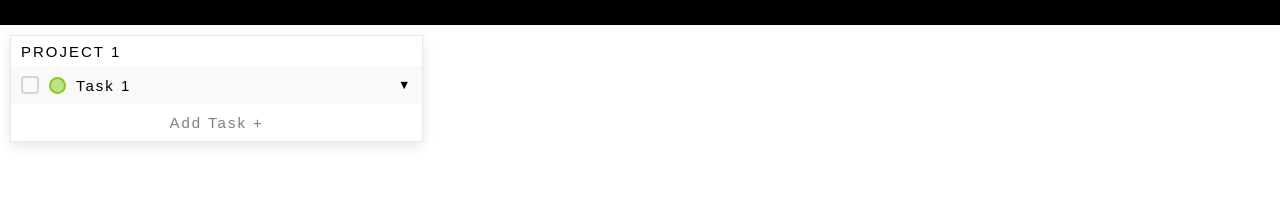
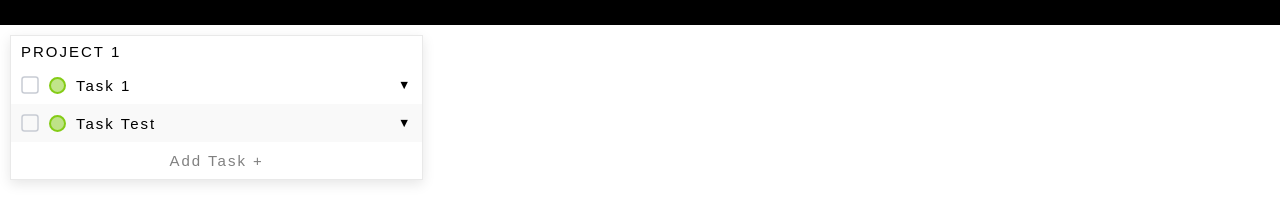
Before and after one commit to teapardee/odin-todo, a website built with webpack: page dist/index.html in a window 1280 px wide. Shown: the part 55-278 px from the top of the page. Built offline with nearby package versions, Linux system fonts and the light colour scheme.

Commit message:
Add Initial Dom Render Functionality

```diff
--- a/src/index.js
+++ b/src/index.js
@@ -1,13 +1,12 @@
 import './style.css';
 import Project from './modules/project.js';
-import { addExpandListeners, addEditListeners } from './modules/dom.js';
+import Task from './modules/task';
+import {
+  addExpandListeners,
+  addEditListeners,
+  renderTasks,
+} from './modules/dom.js';
 
 addExpandListeners();
 addEditListeners();
-
-const Test = new Project('ProjectTest1');
-
-Test.projectTasks = 3;
-Test.projectTasks = 4;
-
-console.log(Test.projectTasks);
+renderTasks();
--- /dev/null
+++ b/src/modules/controller.js
@@ -0,0 +1,12 @@
+import Task from './task';
+
+export default class Controller {
+  static addTask() {
+    console.log('New');
+    // const title = document.getElementById('form-title');
+    // const description = document.getElementById('form-description');
+
+    // const newTask = new Task(title, description);
+    // console.log(newTask);
+  }
+}
--- a/src/modules/dom.js
+++ b/src/modules/dom.js
@@ -1,3 +1,5 @@
+import Controller from './controller';
+
 function addExpandListeners() {
   const expands = document.querySelectorAll('.expand');
   expands.forEach(function (btn) {
@@ -17,6 +19,11 @@
   addTask.addEventListener('click', () => {
     toggleModal('add');
   });
+
+  const submitTask = document.querySelector('.submit-btn');
+  submitTask.addEventListener('click', () => {
+    Controller.addTask();
+  });
 }
 
 function toggleDetails(btn) {
@@ -34,7 +41,6 @@
   const formHeader = document.getElementById('form-header');
 
   if (task === 'add') {
-    console.log(task);
     btn.innerHTML = 'ADD';
     formHeader.innerHTML = 'ADD TASK';
   } else {
@@ -45,4 +51,52 @@
   modal.classList.toggle('show-flex');
 }
 
-export { addExpandListeners, addEditListeners };
+function renderTasks() {
+  console.log('test');
+  const taskContainer = document.getElementById('task-container');
+
+  const task = document.createElement('div');
+  task.classList.add('task');
+
+  const checkBox = document.createElement('div');
+  checkBox.classList.add('checkbox-wrapper');
+  checkBox.innerHTML = ` <input type="checkbox" id="cbx-43" />
+  <label for="cbx-43" class="check">
+    <svg width="18px" height="18px" viewBox="0 0 18 18">
+      <path
+        d="M1,9 L1,3.5 C1,2 2,1 3.5,1 L14.5,1 C16,1 17,2 17,3.5 L17,14.5 C17,16 16,17 14.5,17 L3.5,17 C2,17 1,16 1,14.5 L1,9 Z"
+      ></path>
+      <polyline points="1 9 7 14 15 4"></polyline>
+    </svg>
+  </label>`;
+
+  const priority = document.createElement('div');
+  priority.classList.add('priority', 'green');
+  const title = document.createElement('p');
+  title.innerHTML = 'Task Test';
+
+  const expand = document.createElement('div');
+  expand.classList.add('expand');
+  expand.innerHTML = '▼';
+
+  const details = document.createElement('div');
+  details.classList.add('task-details', 'hide');
+  details.innerHTML = `<h2>DESCRIPTION:</h2>
+    <p>This is the task description</p>
+    <h2>PRIORITY:</h2>
+    <p>Low</p>
+    <h2>DATE ADDED:</h2>
+    <p>12/31/25</p>
+    <h2>DATE COMPLETED:</h2>
+    <p>12/31/25</p>
+    <img class="edit" alt="edit.svg" src="./edit.svg" />`;
+
+  task.appendChild(checkBox);
+  task.appendChild(priority);
+  task.appendChild(title);
+  task.appendChild(expand);
+  task.appendChild(details);
+  taskContainer.appendChild(task);
+}
+
+export { addExpandListeners, addEditListeners, renderTasks };
--- a/src/modules/project.js
+++ b/src/modules/project.js
@@ -4,11 +4,11 @@
     this._projectTasks = [];
   }
 
-  get title() {
+  get projectTitle() {
     return this._title;
   }
 
-  set title(value) {
+  set projectTitle(value) {
     this._title = value;
   }
 
--- a/src/modules/task.js
+++ b/src/modules/task.js
@@ -1,9 +1,14 @@
 export default class Task {
   constructor(title, description, date, priority, projectIndex, taskIndex) {
-    this.title = title;
-    this.date = date;
-    this.priority = priority;
-    this.projectIndex = projectIndex;
-    this.taskIndex = taskIndex;
+    this._title = title;
+    this._description = description;
+    this._date = date;
+    this._priority = priority;
+    this._projectIndex = projectIndex;
+    this._taskIndex = taskIndex;
+  }
+
+  get taskTitle() {
+    return this._title;
   }
 }
```
Also changed, not shown: dist/index.html, dist/main.js.
